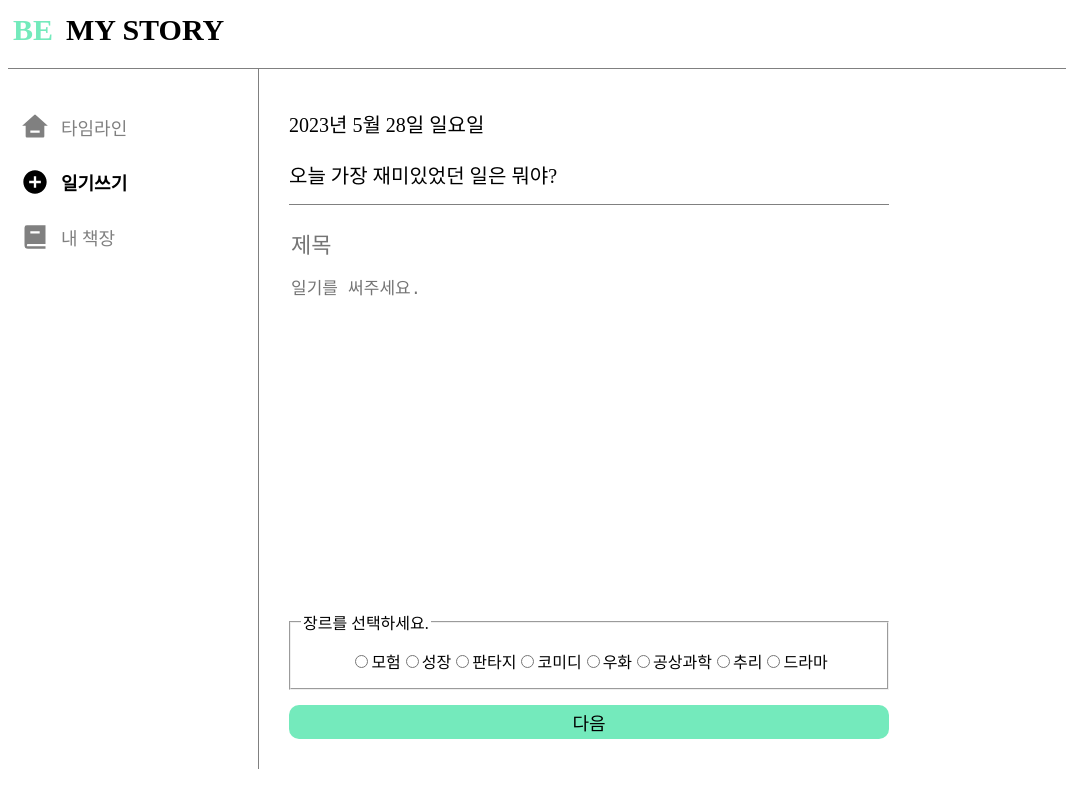
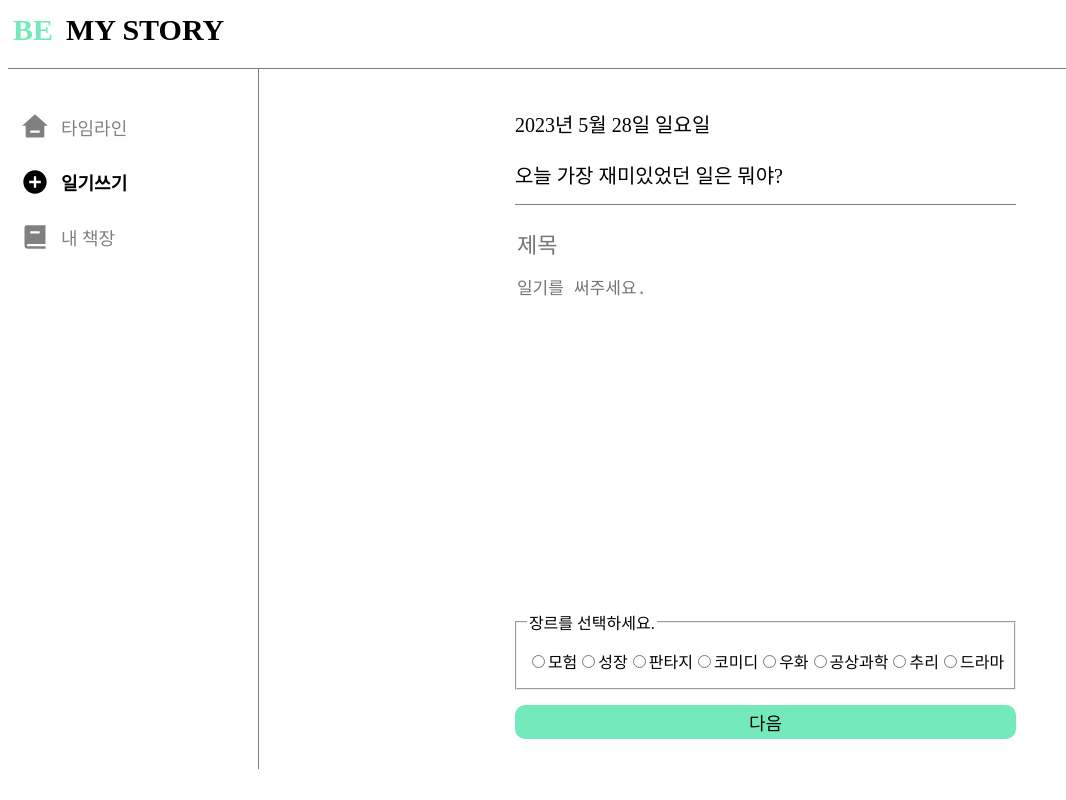
Before and after one commit to 6garlics/be-my-story-frontend, a React (Create React App) app: page /diary-form in a window 1280 px wide. Shown: the whole page, without its empty margins (0-1066 px from the left). Built offline with nearby package versions, Linux system fonts and the light colour scheme.

Commit message:
💄 UI: 모든 페이지 가운데 정렬

```diff
--- a/src/pages/DiaryForm.js
+++ b/src/pages/DiaryForm.js
@@ -40,6 +40,7 @@ const DiaryForm = (props) => {
     return `${year}년 ${month + 1}월 ${date}일 ${day}요일`;
   };
   return (
+    <div style={{ display: "flex", justifyContent: "center" }}>
       <Container>
         <Date>{getToday()}</Date>
         <Suggestion>오늘 가장 재미있었던 일은 뭐야?</Suggestion>
@@ -64,6 +65,7 @@ const DiaryForm = (props) => {
           다음
         </Submit>
       </Container>
+    </div>
   );
 };
 
--- a/src/pages/Timeline.js
+++ b/src/pages/Timeline.js
@@ -21,11 +21,13 @@ function Timeline() {
   // }, []);
 
   return (
-    <Container>
-      {friends.map((friend, index) => (
-        <Book key={index} friend={friend} />
-      ))}
-    </Container>
+    <div style={{ display: "flex", justifyContent: "center" }}>
+      <Container>
+        {friends.map((friend, index) => (
+          <Book key={index} friend={friend} />
+        ))}
+      </Container>
+    </div>
   );
 }
 
```
Lines whose indentation alone changed are shown as unchanged.
